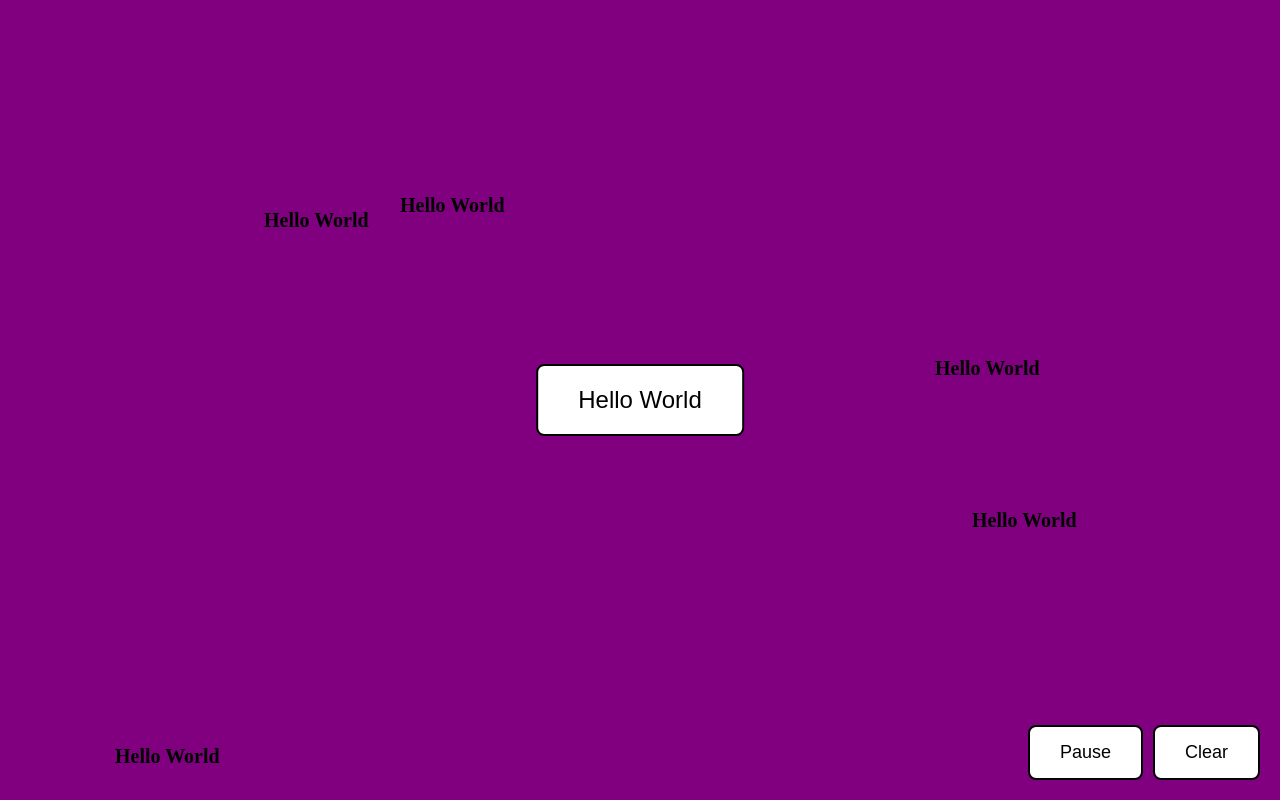
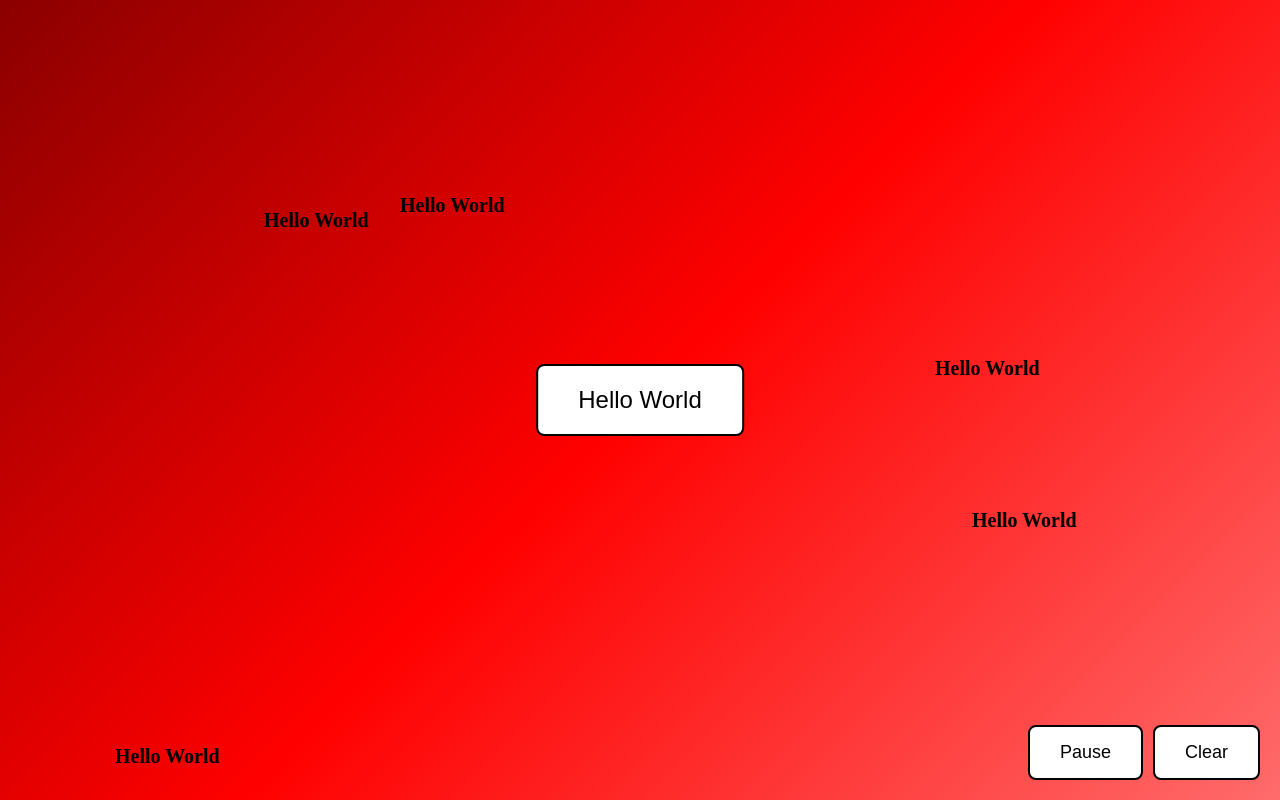
Before and after one commit to zachromers/Hello-World, a website: page public/index.html in a window 1280 px wide. Drawn offline with Linux system fonts and the light colour scheme.

Commit message:
Change page background to a red gradient

```diff
--- a/public/index.html
+++ b/public/index.html
@@ -12,7 +12,7 @@
         }
 
         body {
-            background-color: purple;
+            background: linear-gradient(135deg, #8b0000, #ff0000, #ff6b6b);
             color: black;
             min-height: 100vh;
             overflow: hidden;
```
